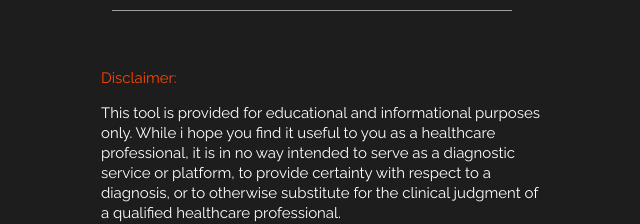
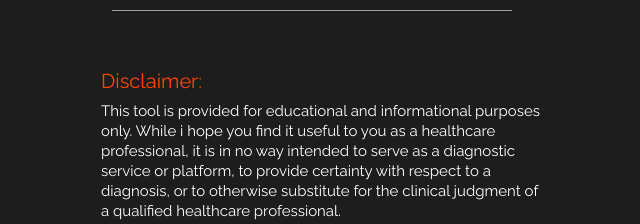
Before and after one commit to yahayakenny/Electrolyte-calculator, a plain HTML site: page index.html in a window 1280 px wide. Shown: the part 960-1184 px from the top of the page, without its empty margins (315-955 px from the left). Drawn offline with Linux system fonts and the light colour scheme.

Commit message:
added disclaimer

```diff
--- a/style.css
+++ b/style.css
@@ -19,6 +19,7 @@ body {
 input {
     color: white;
 }
+
 label{
     font-size: 16px !important;
 }
@@ -51,7 +52,8 @@ font-size: 10px;
 
 .disclaimer {
     color: orangered;
-    font-weight: 25px !important;
+    font-size: 20px !important;
+    margin-bottom: -8px !important;
 }
 
 .tool {
```
